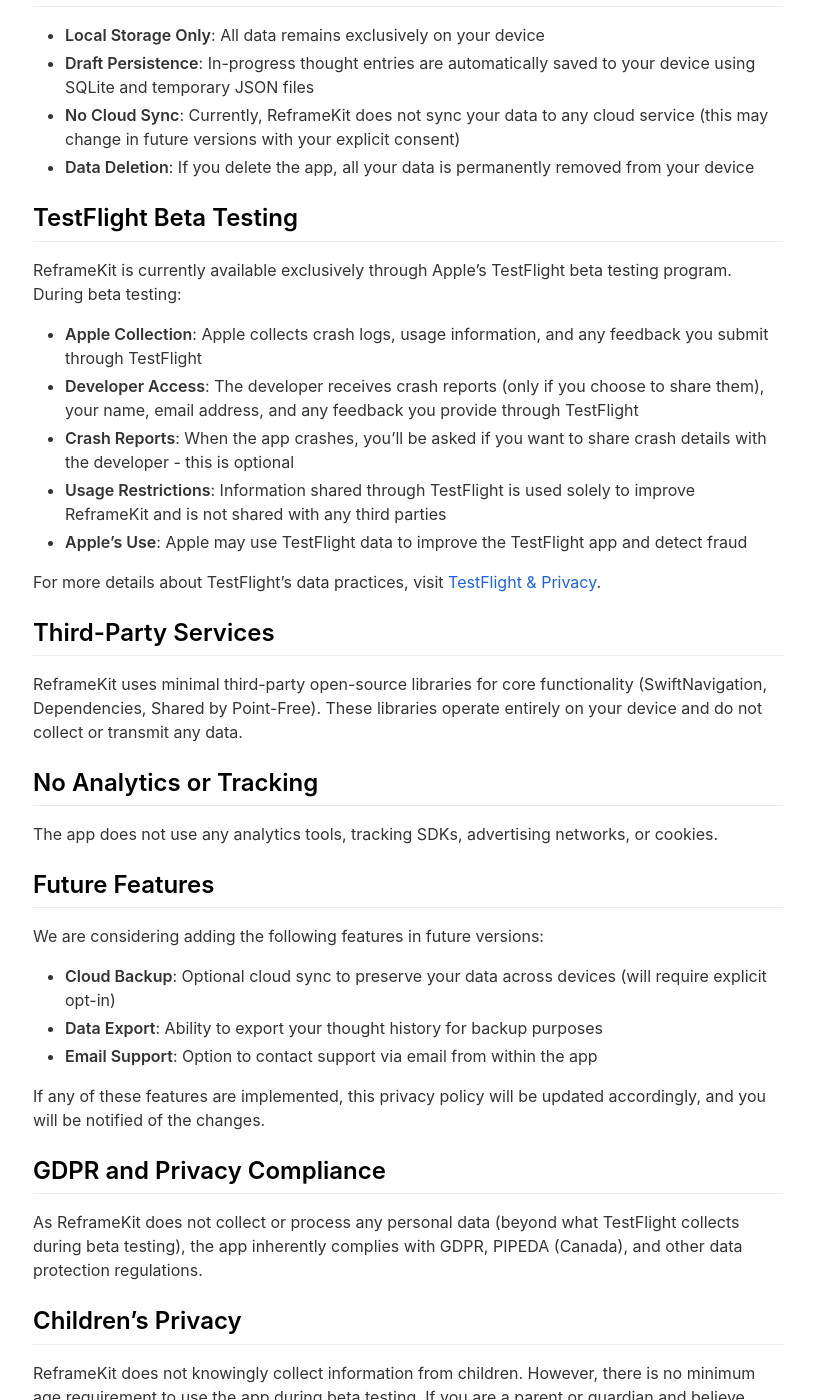
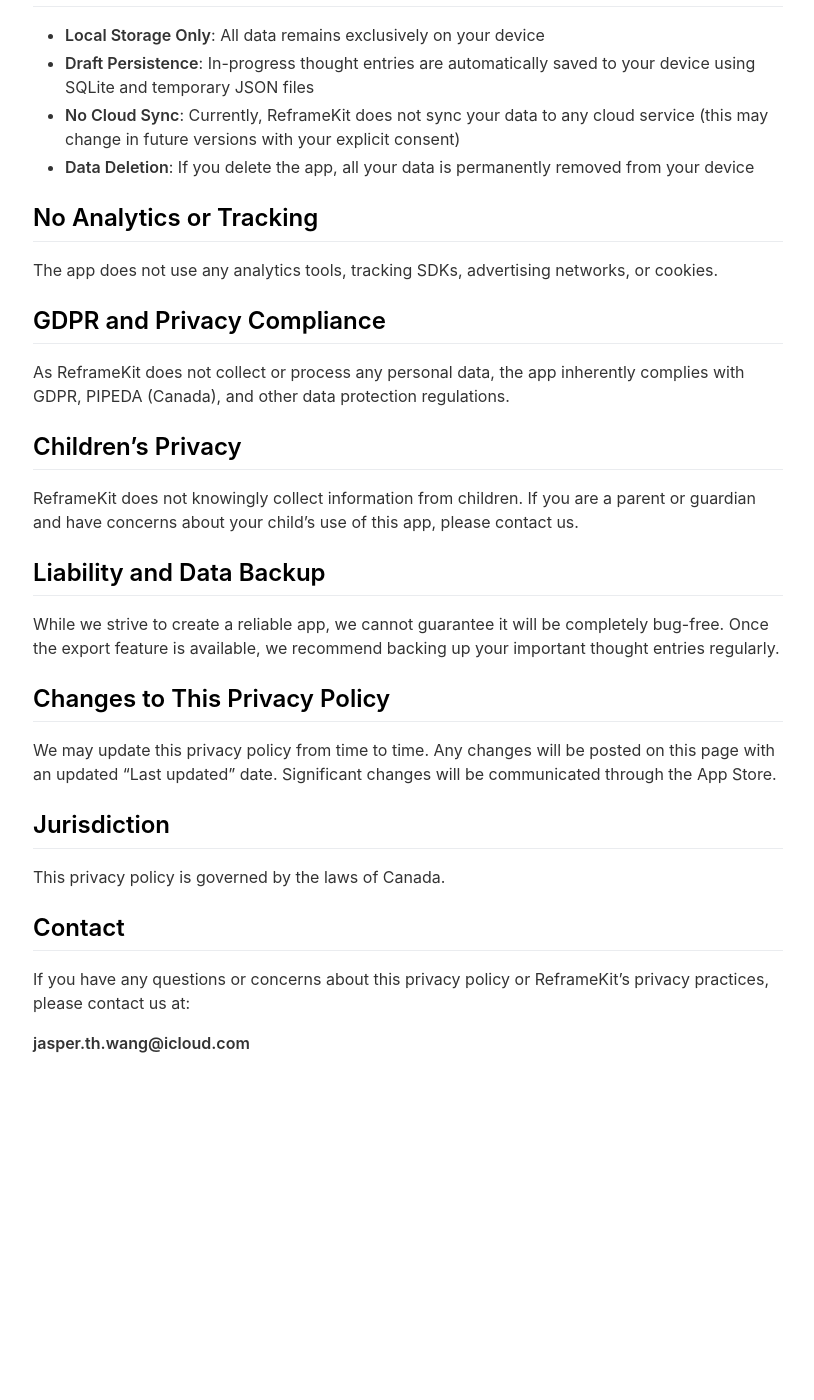
Before and after one commit to jasper-th-wang/CBTKitApp-website, a Jekyll site: the page built from _pages/privacypolicy.md, in a window 1280 px wide and 1400 px high, scrolled down 462 px. Shown: the whole window, without its empty margins (232-1046 px from the left). Built offline with Jekyll 4.4.1, drawn with Linux system fonts in a browser that asks for light colours; nearby versions of some CDN libraries; after the commit the page ends 1587 px from its top, so only the background shows below that; some of the changed text lies outside the part shown.

Commit message:
Update privacy policy, remove TestFlight sections

```diff
--- a/_pages/privacypolicy.md
+++ b/_pages/privacypolicy.md
@@ -19,51 +19,25 @@ ReframeKit is designed with privacy as a core principle. **We do not collect, st
 - **No Cloud Sync**: Currently, ReframeKit does not sync your data to any cloud service (this may change in future versions with your explicit consent)
 - **Data Deletion**: If you delete the app, all your data is permanently removed from your device
 
-## TestFlight Beta Testing
-
-ReframeKit is currently available exclusively through Apple's TestFlight beta testing program. During beta testing:
-
-- **Apple Collection**: Apple collects crash logs, usage information, and any feedback you submit through TestFlight
-- **Developer Access**: The developer receives crash reports (only if you choose to share them), your name, email address, and any feedback you provide through TestFlight
-- **Crash Reports**: When the app crashes, you'll be asked if you want to share crash details with the developer - this is optional
-- **Usage Restrictions**: Information shared through TestFlight is used solely to improve ReframeKit and is not shared with any third parties
-- **Apple's Use**: Apple may use TestFlight data to improve the TestFlight app and detect fraud
-
-For more details about TestFlight's data practices, visit [TestFlight & Privacy](https://www.apple.com/legal/privacy/data/en/test-flight/).
-
-## Third-Party Services
-
-ReframeKit uses minimal third-party open-source libraries for core functionality (SwiftNavigation, Dependencies, Shared by Point-Free). These libraries operate entirely on your device and do not collect or transmit any data.
-
 ## No Analytics or Tracking
 
 The app does not use any analytics tools, tracking SDKs, advertising networks, or cookies.
 
-## Future Features
-
-We are considering adding the following features in future versions:
-
-- **Cloud Backup**: Optional cloud sync to preserve your data across devices (will require explicit opt-in)
-- **Data Export**: Ability to export your thought history for backup purposes
-- **Email Support**: Option to contact support via email from within the app
-
-If any of these features are implemented, this privacy policy will be updated accordingly, and you will be notified of the changes.
-
 ## GDPR and Privacy Compliance
 
-As ReframeKit does not collect or process any personal data (beyond what TestFlight collects during beta testing), the app inherently complies with GDPR, PIPEDA (Canada), and other data protection regulations.
+As ReframeKit does not collect or process any personal data, the app inherently complies with GDPR, PIPEDA (Canada), and other data protection regulations.
 
 ## Children's Privacy
 
-ReframeKit does not knowingly collect information from children. However, there is no minimum age requirement to use the app during beta testing. If you are a parent or guardian and believe your child has used TestFlight to test this app, please contact us.
+ReframeKit does not knowingly collect information from children. If you are a parent or guardian and have concerns about your child's use of this app, please contact us.
 
 ## Liability and Data Backup
 
-While we strive to create a reliable app, we cannot guarantee it will be completely bug-free, especially during beta testing. Once the export feature is available, we recommend backing up your important thought entries regularly.
+While we strive to create a reliable app, we cannot guarantee it will be completely bug-free. Once the export feature is available, we recommend backing up your important thought entries regularly.
 
 ## Changes to This Privacy Policy
 
-We may update this privacy policy from time to time. Any changes will be posted on this page with an updated "Last updated" date. Significant changes will be communicated through TestFlight or the App Store.
+We may update this privacy policy from time to time. Any changes will be posted on this page with an updated "Last updated" date. Significant changes will be communicated through the App Store.
 
 ## Jurisdiction
 
```
Also changed, not shown: other parts of _pages/privacypolicy.md (+1 -1 lines).
